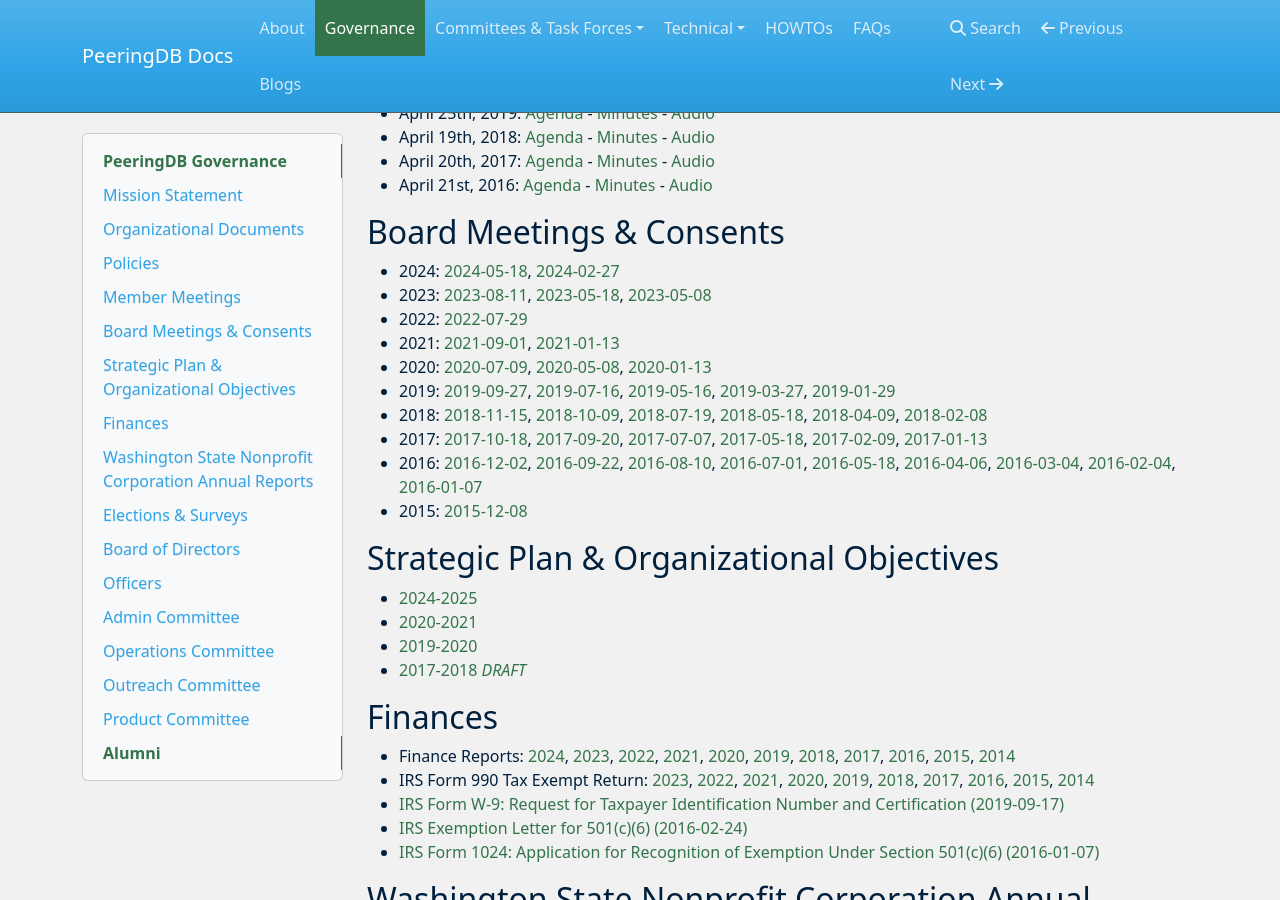
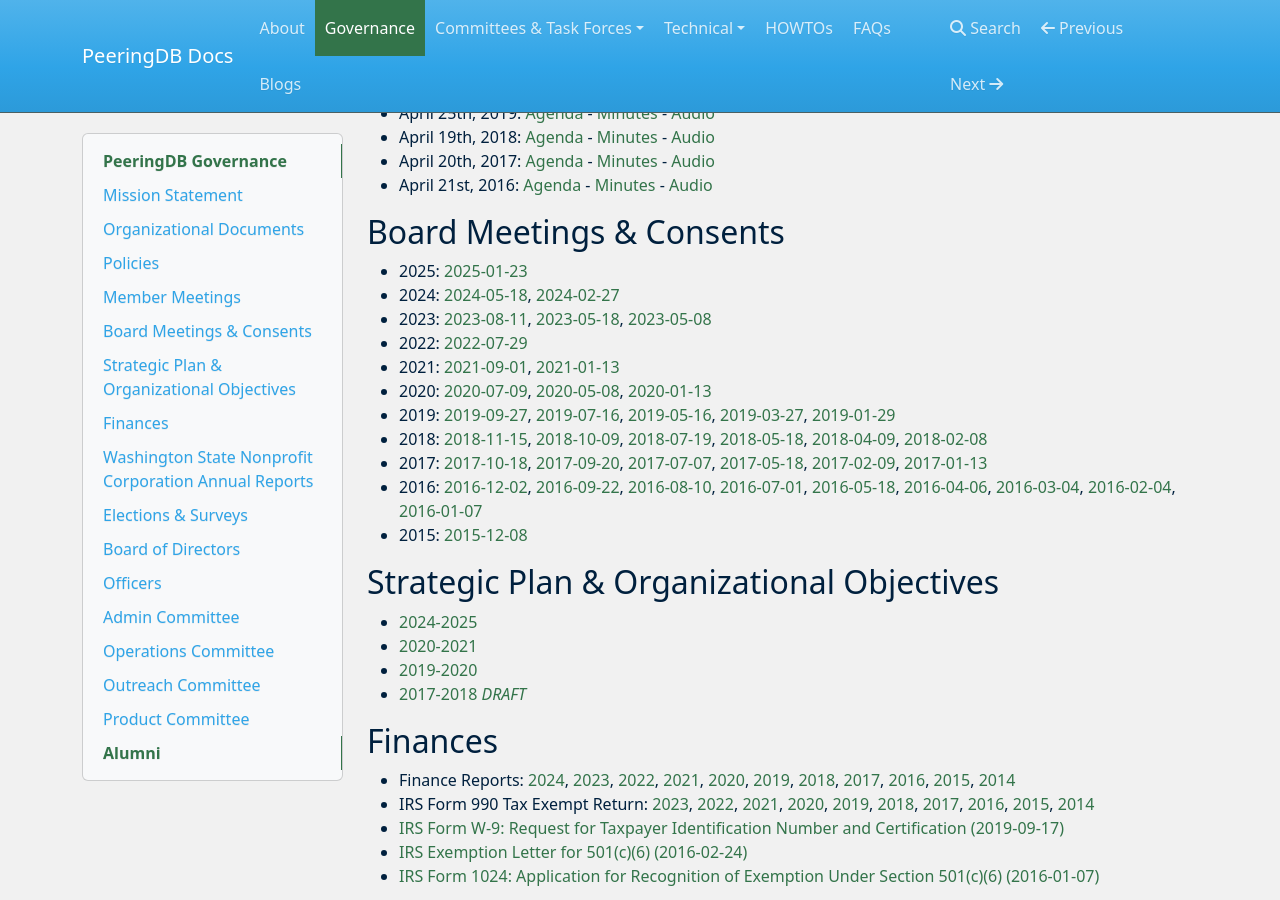
Before and after one commit to peeringdb/docs, an MkDocs documentation site: the page built from docs/gov.md, in a window 1280 px wide and 900 px high, scrolled down 708 px. Built offline with MkDocs 1.6.1, drawn with Linux system fonts in a browser that asks for light colours; nearby versions of some CDN libraries.

Commit message:
Board meeting.

```diff
--- a/docs/gov.md
+++ b/docs/gov.md
@@ -34,6 +34,7 @@
 
 ## Board Meetings & Consents
 
+- 2025: [2025-01-23](gov/legaldocs/2025-01-23_PeeringDB_Board_Minutes.pdf)
 - 2024: [2024-05-18](gov/legaldocs/2024-05-18_PeeringDB_Board_Consent_of_Directors_in_Lieu_of_Annual_Meeting.pdf), [2024-02-27](gov/legaldocs/2024-02-27_PeeringDB_Board_Minutes.pdf)
 - 2023: [2023-08-11](gov/legaldocs/2023-08-11_PeeringDB_Board_Minutes.pdf), [2023-05-18](gov/legaldocs/2023-05-18_PeeringDB_Board_Minutes.pdf), [2023-05-08](gov/legaldocs/2023-05-08_PeeringDB_Board_Minutes.pdf)
 - 2022: [2022-07-29](gov/legaldocs/2022-07-29_PeeringDB_Board_Minutes.pdf)
```
Also changed, not shown: 1 other file.
